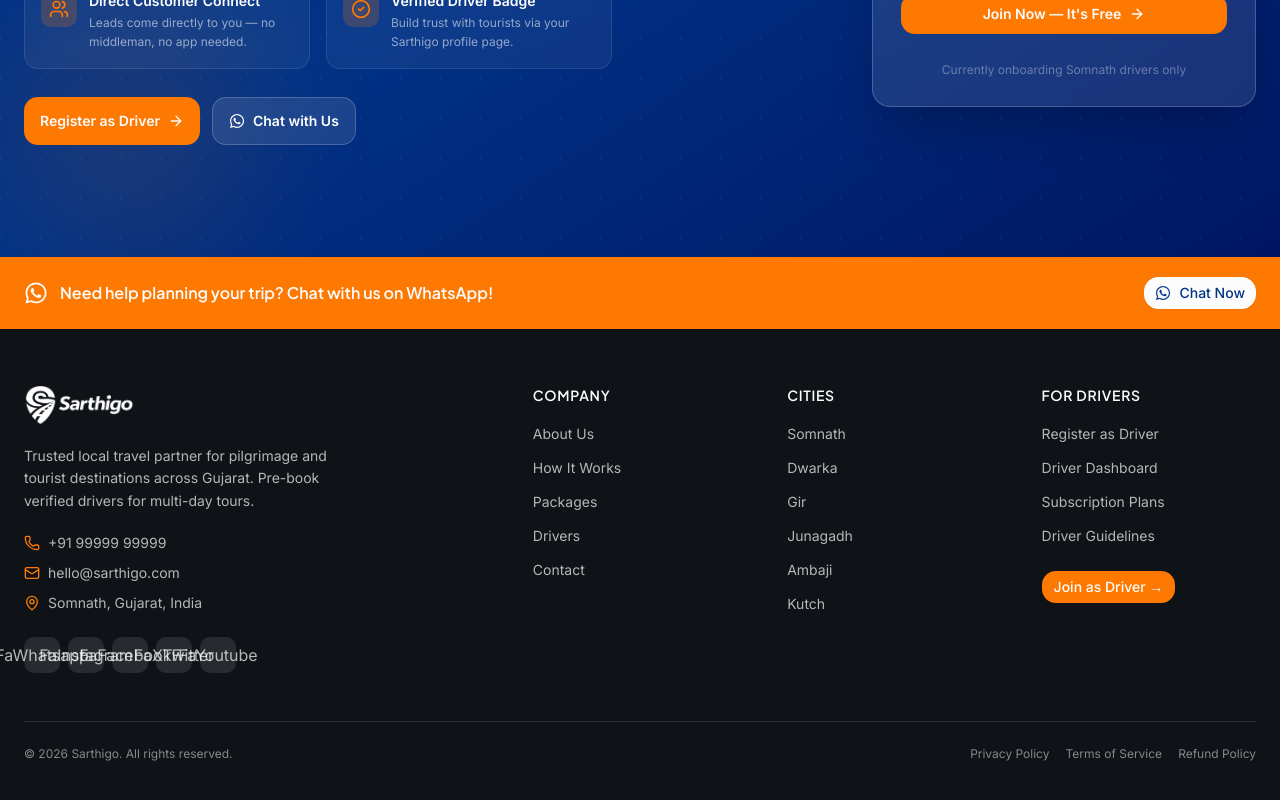
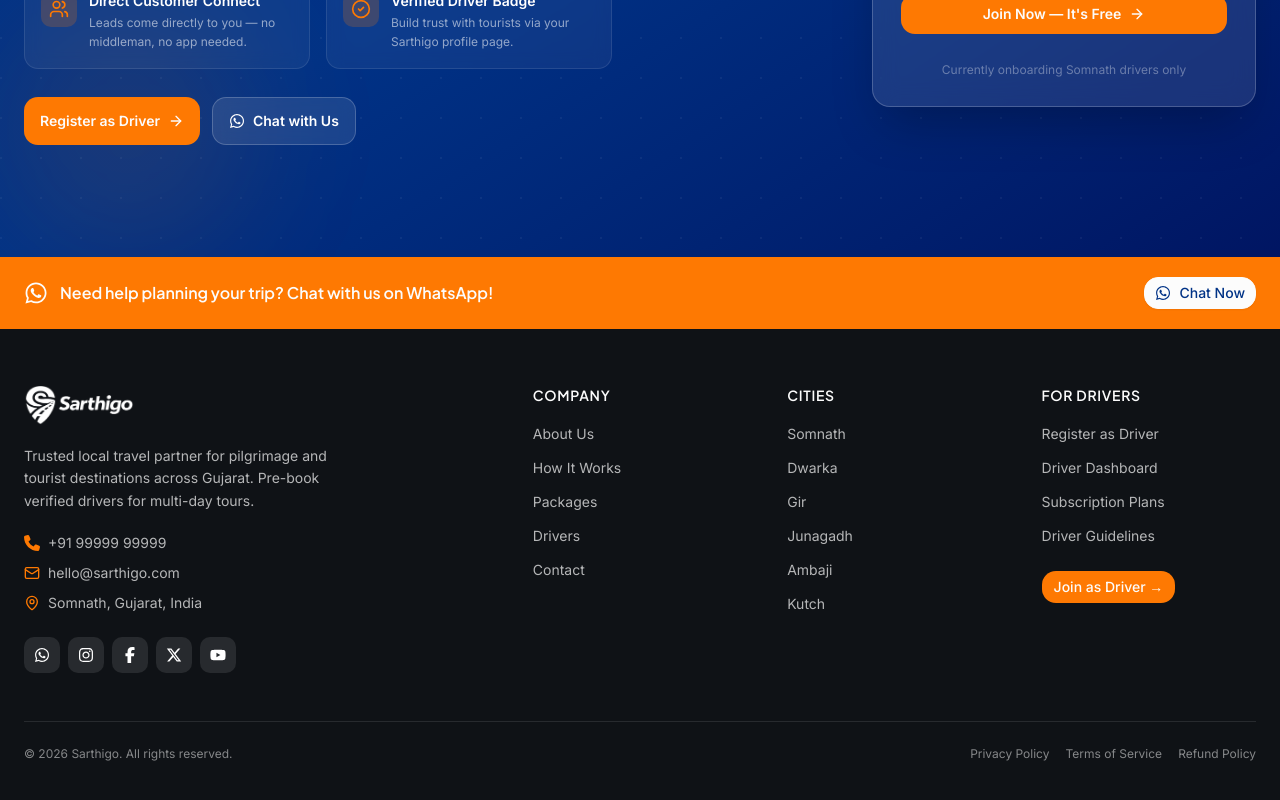
Before and after one commit to vrushikvisavadiya/sarthigo-website, a Next.js app: page / in a window 1280 px wide. Shown: the part 4628-5428 px from the top of the page. Built offline with nearby package versions, Linux system fonts and the light colour scheme.

Commit message:
Footer Icons Update

```diff
--- a/src/components/Footer.tsx
+++ b/src/components/Footer.tsx
@@ -1,7 +1,14 @@
 import Link from "next/link";
 import Image from "next/image";
-import { MapPin, Phone, Mail } from "lucide-react";
-import { FaWhatsapp } from "react-icons/fa6";
+
+import {
+  FaFacebookF,
+  FaInstagram,
+  FaPhone,
+  FaWhatsapp,
+  FaXTwitter,
+  FaYoutube,
+} from "react-icons/fa6";
 import { Button } from "@/components/ui/button";
 import { Separator } from "@/components/ui/separator";
 import {
@@ -10,6 +17,7 @@
   SOCIAL_LINKS,
   whatsappBookingUrl,
 } from "@/constants";
+import { Mail, MapPin } from "lucide-react";
 
 export function Footer() {
   return (
@@ -64,12 +72,12 @@
             </p>
 
             {/* Contact Info */}
-            <div className="flex flex-col gap-2.5 text-sm text-background/70">
+            <div className="flex flex-col gap-2.5 text-sm text-background/70 ">
               <a
                 href={`tel:${siteConfig.contact.phone}`}
                 className="flex items-center gap-2 hover:text-background transition-colors"
               >
-                <Phone className="h-4 w-4 text-secondary shrink-0" />
+                <FaPhone className="h-4 w-4 text-secondary shrink-0" />
                 {siteConfig.contact.phoneDisplay}
               </a>
               <a
@@ -87,7 +95,17 @@
 
             {/* Social Icons */}
             <div className="flex items-center gap-2 pt-1">
-              {SOCIAL_LINKS.map((s) => (
+              {SOCIAL_LINKS.map((s) => {
+                const icons: Record<string, typeof FaWhatsapp> = {
+                  FaWhatsapp,
+                  FaInstagram,
+                  FaFacebookF,
+                  FaXTwitter,
+                  FaYoutube,
+                };
+                const Icon = icons[s.iconName];
+
+                return (
                   <a
                     key={s.label}
                     href={s.href}
@@ -96,9 +114,10 @@
                     aria-label={s.label}
                     className="flex h-9 w-9 items-center justify-center rounded-lg bg-background/10 text-background/70 hover:bg-secondary hover:text-secondary-foreground transition-colors"
                   >
-                  {s.iconName}
+                    {Icon && <Icon className="h-4 w-4 text-white" />}
                   </a>
-              ))}
+                );
+              })}
             </div>
           </div>
 
```
Lines whose indentation alone changed are shown as unchanged.
